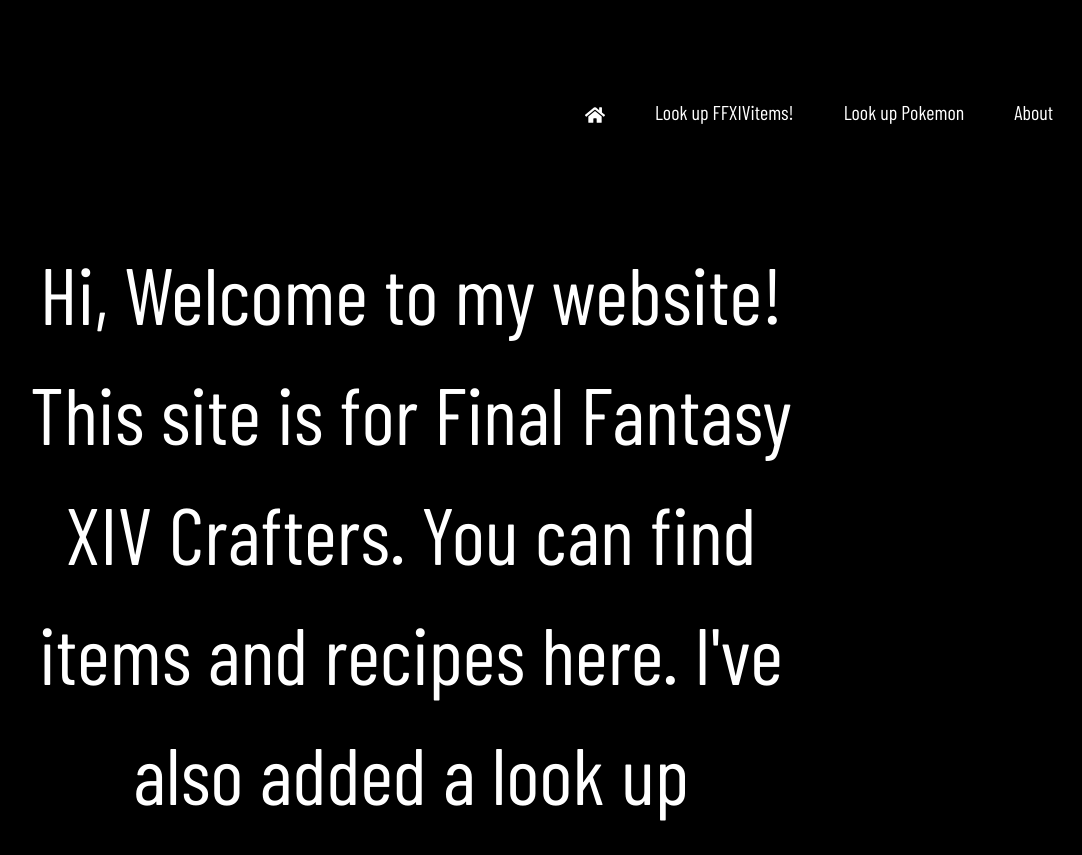
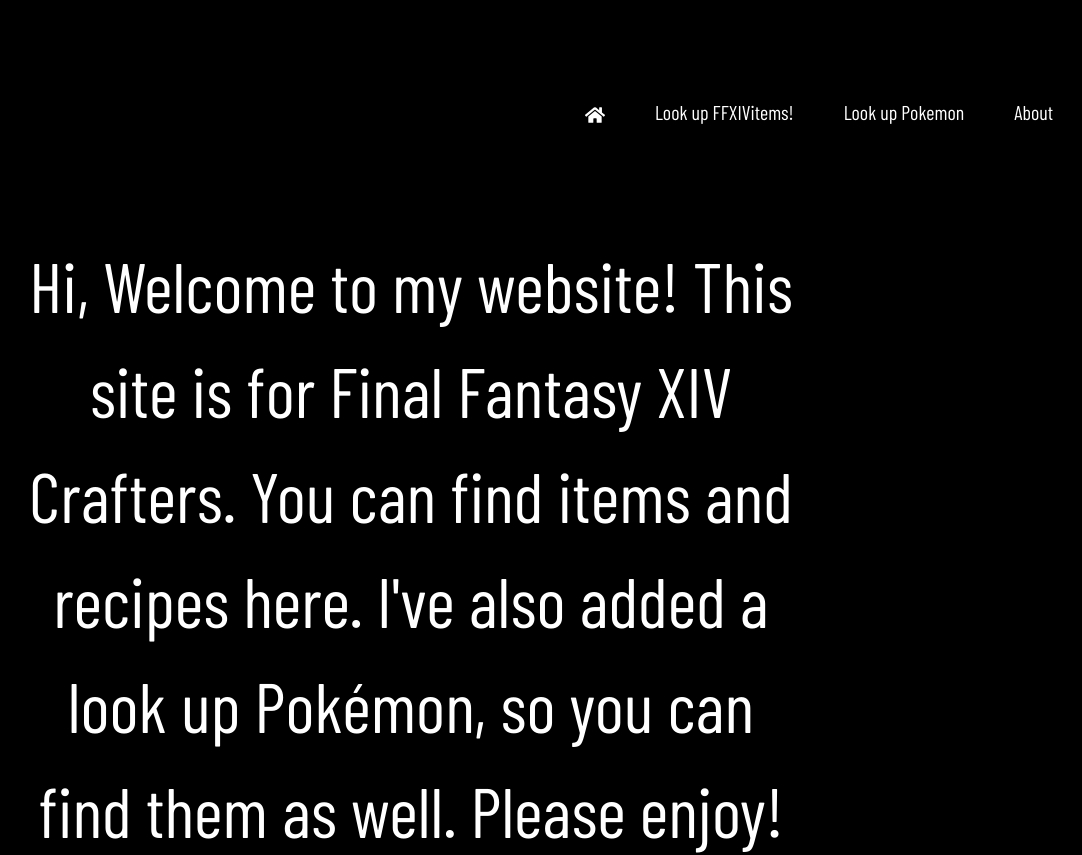
Before and after one commit to Asamijonsson/portfolio2023, a React (Create React App) app: page / in a window 1280 px wide. Shown: the top 855 px of the page, without its empty margins (77-1159 px from the left). Built offline with nearby package versions, Linux system fonts and the light colour scheme.

Commit message:
change text size

```diff
--- a/package.json
+++ b/package.json
@@ -8,7 +8,7 @@
     "@testing-library/react": "^13.4.0",
     "@testing-library/user-event": "^13.5.0",
     "bootstrap": "^5.2.3",
-    "dompurify": "^3.1.5",
+    "dompurify": "^3.1.6",
     "framer-motion": "^10.12.10",
     "jquery": "^3.7.0",
     "node": "^19.6.1",
--- a/src/Pages/Ffxiv.jsx
+++ b/src/Pages/Ffxiv.jsx
@@ -64,7 +64,7 @@
         value={searValue}
         onChange={handleSearchChange}
         onKeyDown={handleKeyDown}
-        placeholder="Search for items..."
+        placeholder="e.g. potion"
       />
       <button onClick={() => {
         navigate(`?searchWord=${searValue}`);
--- a/src/Pages/Home.module.css
+++ b/src/Pages/Home.module.css
@@ -1,15 +1,14 @@
-
 div .text {
   padding-left: 50px;
   padding-top: 100px;
   padding-right: 30%;
-  font-size: 80px;
+  font-size: 70px;
   white-space: pre-line;
 }
 
 @media screen and (max-width: 768px) {
   div .text {
-      font-size: 50px;
+    font-size: 50px;
     white-space: pre-line;
   }
 }
@@ -17,6 +16,6 @@
 @media screen and (max-width: 480px) {
   div .text {
     font-size: 35px;
-  white-space: pre-line;
+    white-space: pre-line;
+  }
 }
-}
```
Also changed, not shown: 1 other file (tests, documents, lock files or other folders).
